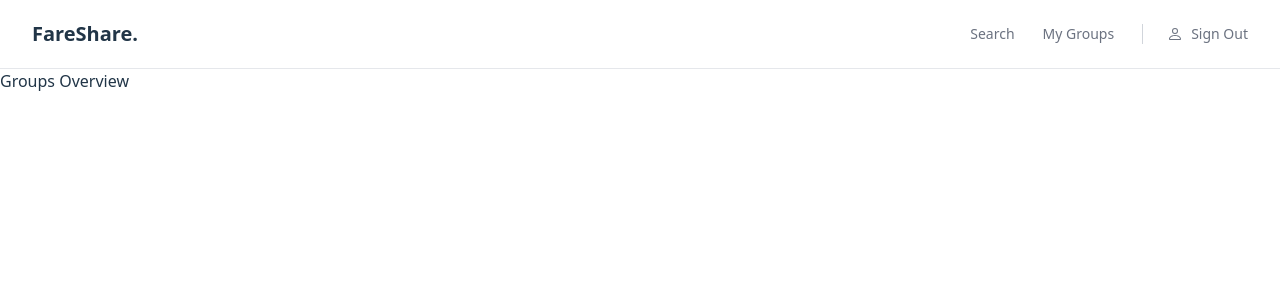
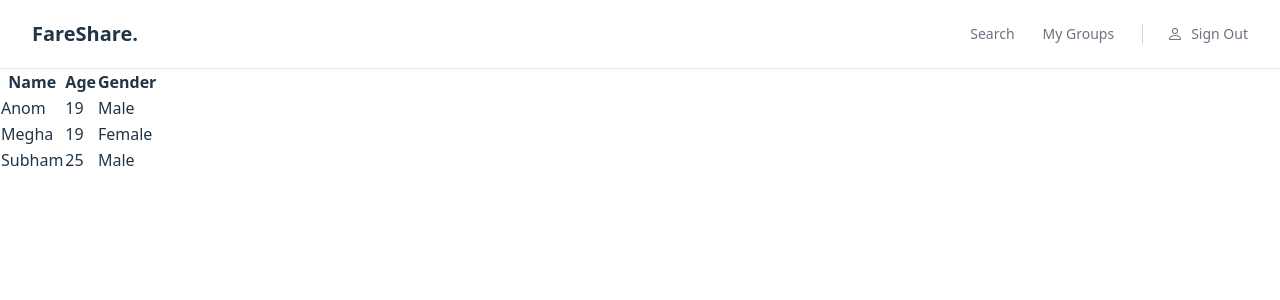
Before and after one commit to AmiinMuse/FareShareNU, a React (Vite) app: page /dashboard/groups in a window 1280 px wide. Shown: the top 300 px of the page. Built offline with nearby package versions, Linux system fonts and the light colour scheme.

Commit message:
GroupOverview updates

```diff
--- a/src/pages/GroupsOverview.jsx
+++ b/src/pages/GroupsOverview.jsx
@@ -4,7 +4,30 @@ import './GroupsOverview.css'
 
 const GroupsOverview = () => {
     return (
-        <h1>Groups Overview</h1>
+        <div className="table_test">
+            <table>
+                <tr>
+                <th>Name</th>
+                <th>Age</th>
+                <th>Gender</th>
+                </tr>
+                <tr>
+                <td>Anom</td>
+                <td>19</td>
+                <td>Male</td>
+                </tr>
+                <tr>
+                <td>Megha</td>
+                <td>19</td>
+                <td>Female</td>
+                </tr>
+                <tr>
+                <td>Subham</td>
+                <td>25</td>
+                <td>Male</td>
+                </tr>
+            </table>
+        </div>
     )
 }
 
--- a/src/pages/Profile.css
+++ b/src/pages/Profile.css
@@ -0,0 +1,20 @@
+.profile {
+	margin: 50px auto;
+	max-width: 600px;
+	text-align: center;
+    color: white;
+}
+
+.profile img {
+    margin-left: auto;
+    margin-right: auto;
+	height: 150px;
+	width: 150px;
+}
+
+
+.profile li strong {
+	display: inline-block;
+	width: 100px;
+	font-weight: bold;
+}
--- a/src/pages/Profile.jsx
+++ b/src/pages/Profile.jsx
@@ -4,7 +4,19 @@ import './Profile.css'
 
 const Profile = () => {
     return (
-        <h1>Profile</h1>
+            <div>
+                <div class="profile">
+                    <h1 className="text-2xl font-bold md:text-4xl md:leading-tight dark:text-white">Profile</h1>
+                    <img src="https://cdn.pixabay.com/photo/2015/10/05/22/37/blank-profile-picture-973460_960_720.png" alt="Profile Picture"/>
+                    <h1>John Doe</h1>
+                    <h2>Web Developer</h2>
+                    <ul>
+                        <li><strong>Email:</strong> john.doe@email.com</li>
+                        <li><strong>Phone:</strong> 123-456-7890</li>
+                        <li><strong>Website:</strong> www.johndoe.com</li>
+                    </ul>
+                </div>
+            </div>
     )
 }
 
```
